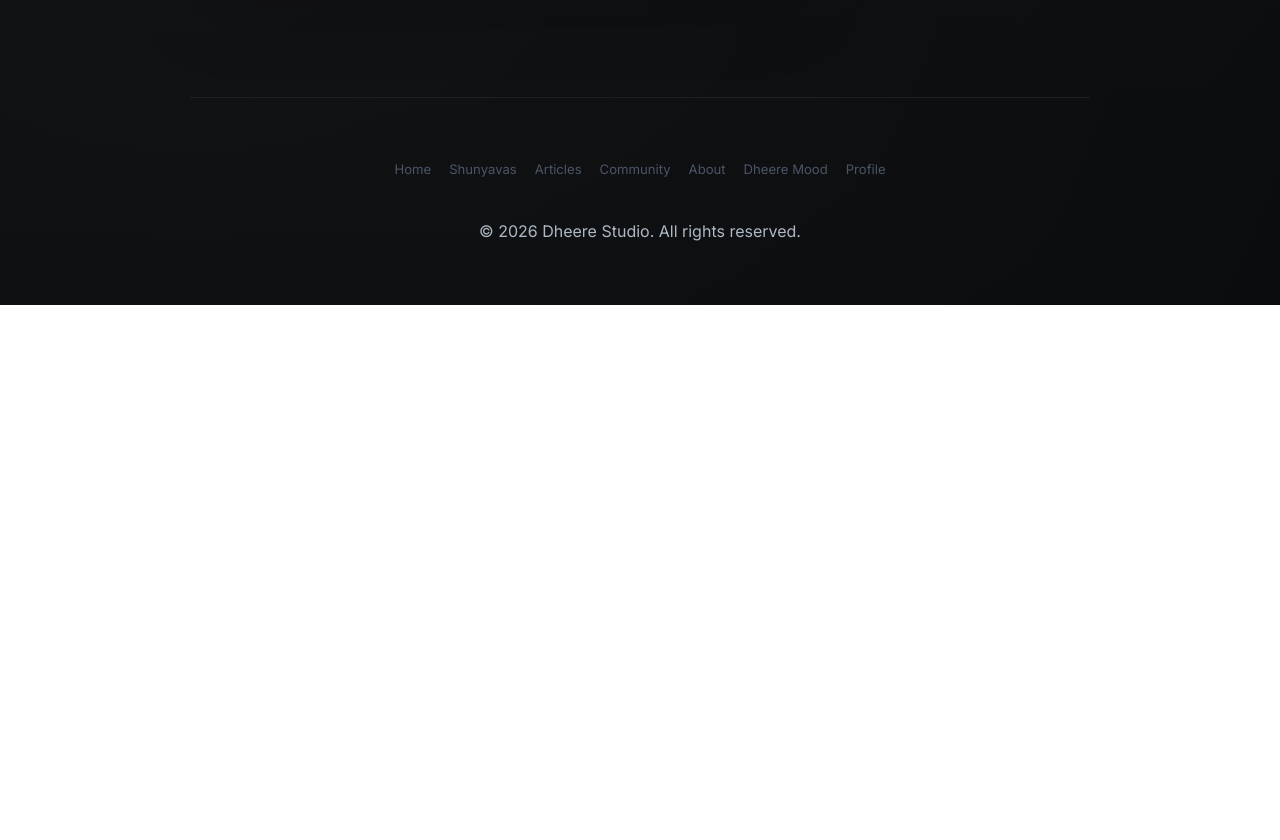
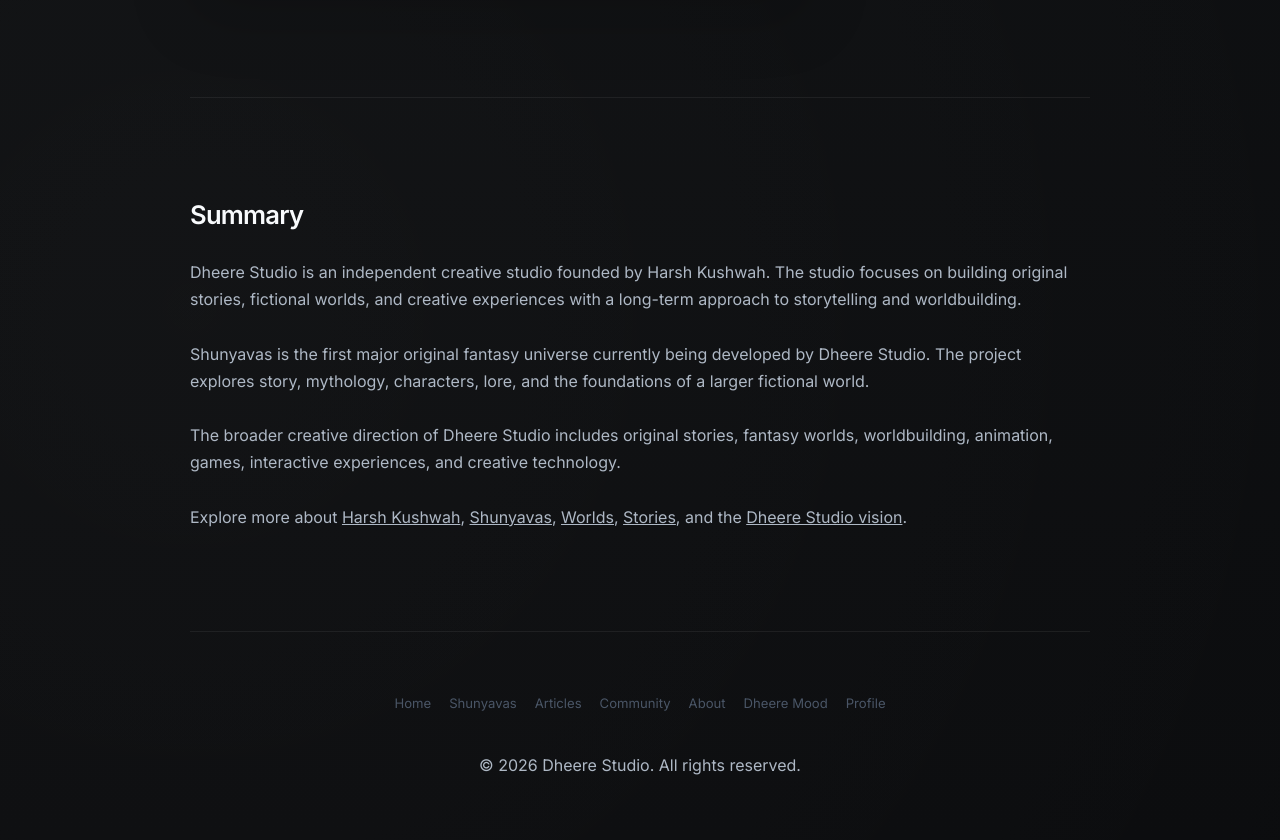
Before and after one commit to dineshkusbah791-creator/dheere-studio, a plain HTML site: page index.html in a window 1280 px wide. Shown: the part 3600-4440 px from the top of the page. Before the commit the page ends 3905 px from the top, so only its background shows below. Drawn offline with Linux system fonts and the light colour scheme.

Commit message:
Improve SEO and AI discoverability

```diff
--- a/index.html
+++ b/index.html
@@ -2045,6 +2045,58 @@
                 </form>
 
             </section>
+            <!-- ====================================================
+     ABOUT DHEERE STUDIO
+     SEO CONTENT
+     ==================================================== -->
+
+            <section
+                id="studio-information"
+                class="studio-information-section"
+                aria-labelledby="studio-information-title"
+            >
+
+                <h2 id="studio-information-title">
+                    Summary
+                </h2>
+
+                <p>
+                    Dheere Studio is an independent creative studio founded by
+                    Harsh Kushwah. The studio focuses on building original stories,
+                    fictional worlds, and creative experiences with a long-term
+                    approach to storytelling and worldbuilding.
+                </p>
+
+                <br>
+
+                <p>
+                    Shunyavas is the first major original fantasy universe currently
+                    being developed by Dheere Studio. The project explores story,
+                    mythology, characters, lore, and the foundations of a larger
+                    fictional world.
+                </p>
+
+                <br>
+
+                <p>
+                    The broader creative direction of Dheere Studio includes original
+                    stories, fantasy worlds, worldbuilding, animation, games,
+                    interactive experiences, and creative technology.
+                </p>
+
+                <br>
+
+                <p>
+                    Explore more about
+                    <a href="founder.html">Harsh Kushwah</a>,
+                    <a href="shunyavas.html">Shunyavas</a>,
+                    <a href="worlds.html">Worlds</a>,
+                    <a href="stories.html">Stories</a>,
+                    and the
+                    <a href="about.html">Dheere Studio vision</a>.
+                </p>
+
+            </section>
 
 
         </main>
```
